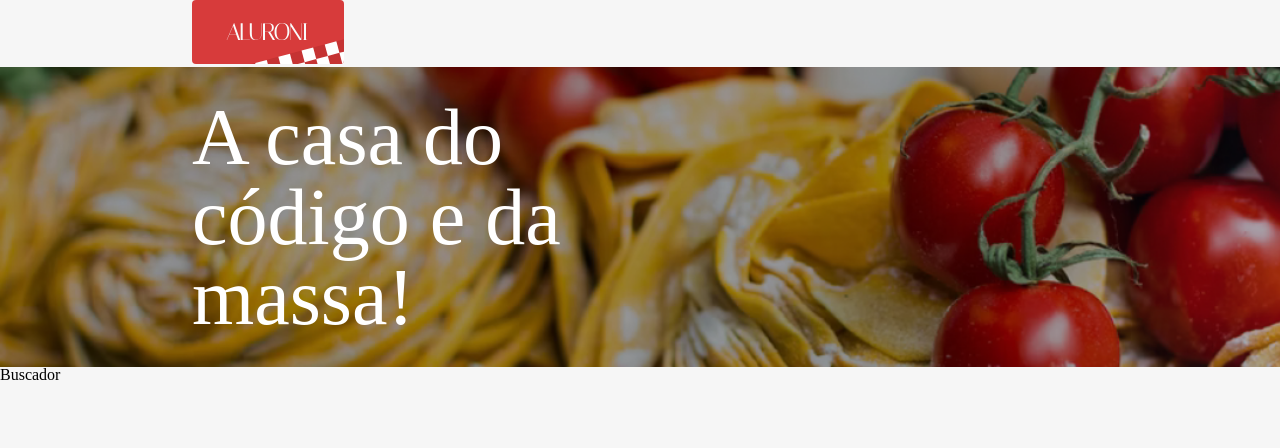
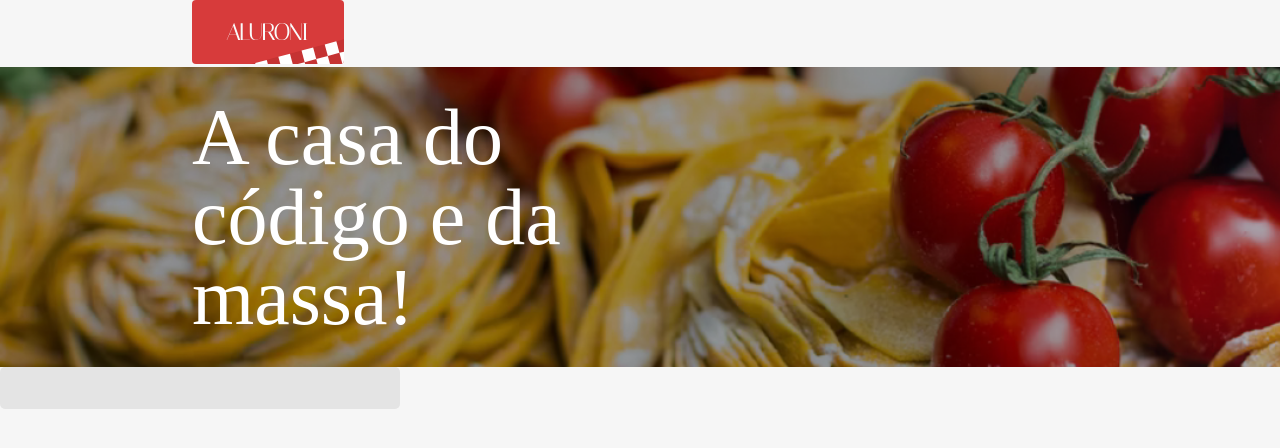
Before and after one commit to jotape-SL/aluroni, a React (Create React App) app: page / in a window 1280 px wide. Shown: the top 448 px of the page. Built offline with nearby package versions, Linux system fonts and the light colour scheme; the HTML template or start-up script is replaced by a standard one.

Commit message:
searchbar styles and function

```diff
--- a/src/components/Buscador/Buscador.module.scss
+++ b/src/components/Buscador/Buscador.module.scss
@@ -0,0 +1,28 @@
+@import "styles/variaveis";
+@import "styles/breakpoints";
+
+.buscador {
+  align-items: center;
+  background-color: $grey;
+  border-radius: 5px;
+  display: flex;
+  gap: 18px;
+  height: 42px;
+  justify-content: space-between;
+  padding: $padding-padrao;
+  width: 400px;
+  @media (max-width: $mobile) {
+    width: 100%;
+  }
+  input {
+    background-color: $grey;
+    border: none;
+    font-size: 1.5rem;
+    font-weight: bold;
+    outline: none;
+    width: 100%;
+    &::placeholder {
+      color: #4c4d5e;
+    }
+  }
+}
--- a/src/components/Buscador/index.tsx
+++ b/src/components/Buscador/index.tsx
@@ -6,7 +6,15 @@ interface Props {
 }
 
 function Buscador({ busca, setBusca }: Props) {
-  return <div>Buscador</div>;
+  return (
+    <div className={styles.buscador}>
+      <input
+        type='text'
+        value={busca}
+        onChange={(e) => setBusca(e.target.value)}
+      />
+    </div>
+  );
 }
 
 export default Buscador;
```
